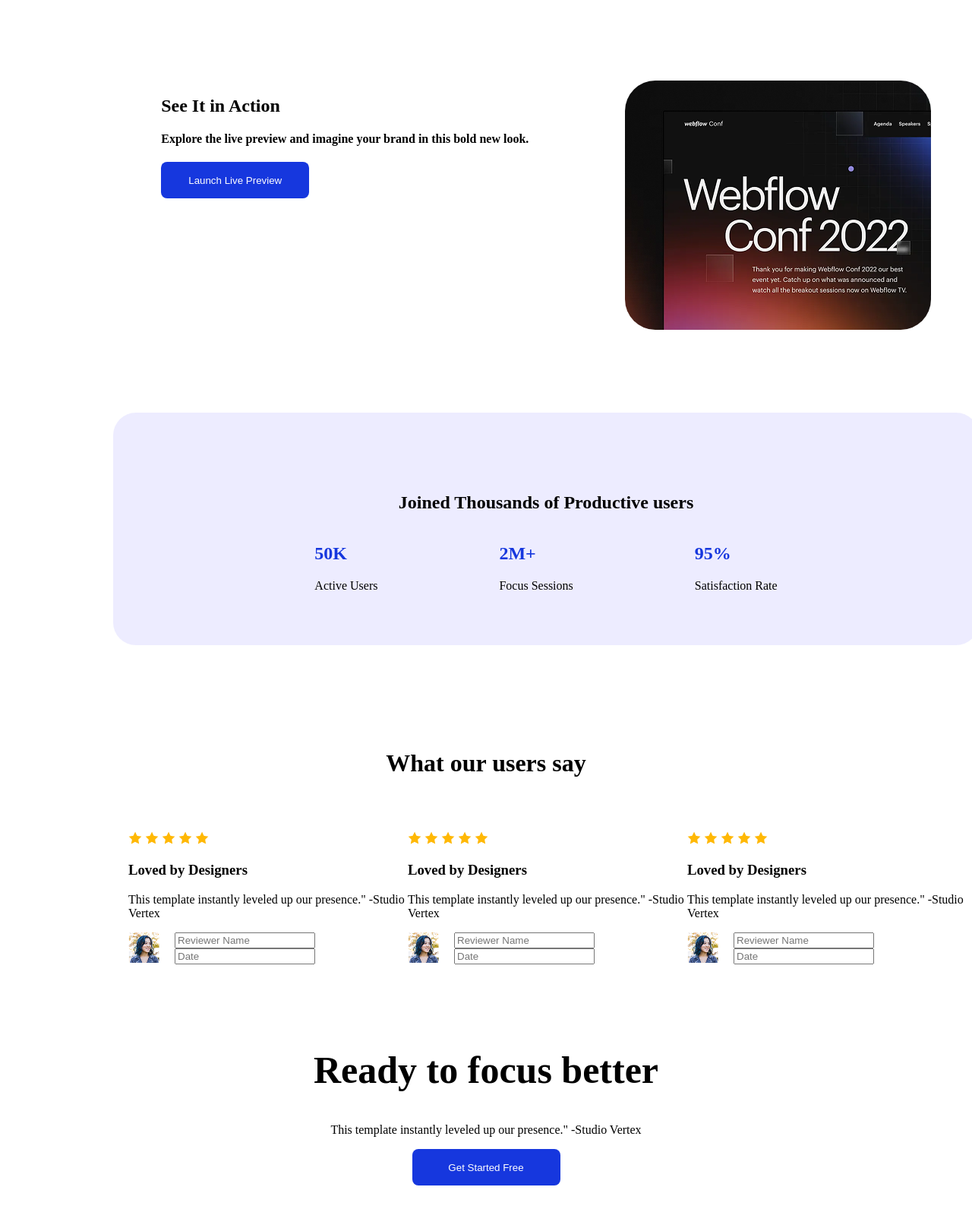
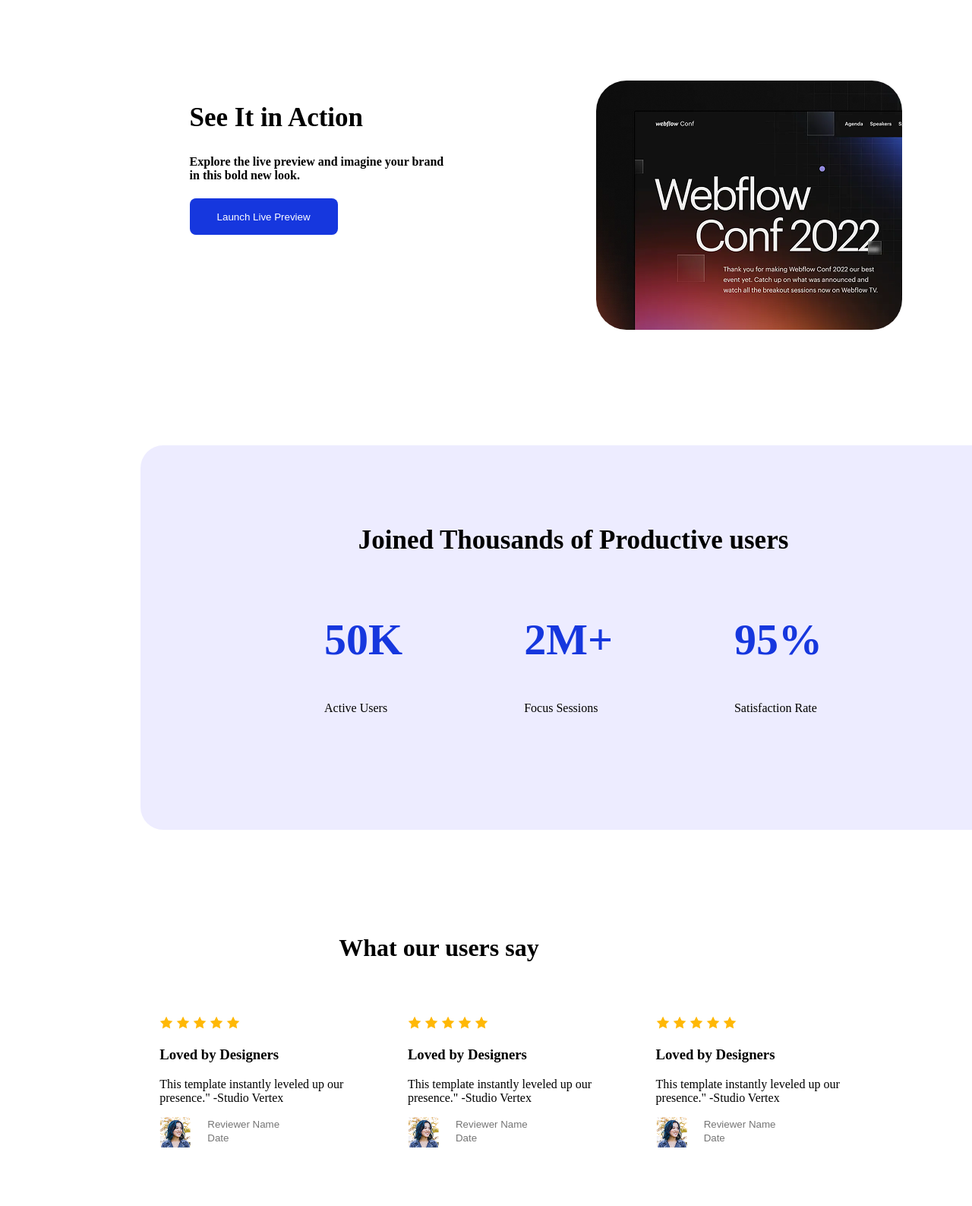
Before and after one commit to Devil4258/assignment1, a plain HTML site: page index.html in a window 1280 px wide. Shown: the part 800-2387 px from the top of the page at 76% size. Drawn offline with Linux system fonts and the light colour scheme.

Commit message:
forth part

```diff
--- a/index.html
+++ b/index.html
@@ -4,16 +4,19 @@
     <meta charset="UTF-8">
     <meta name="viewport" content="width=device-width, initial-scale=1.0">
     <title>Document</title>
+    <link rel="preconnect" href="https://fonts.googleapis.com">
+<link rel="preconnect" href="https://fonts.gstatic.com" crossorigin>
+<link href="https://fonts.googleapis.com/css2?family=Inter:ital,opsz,wght@0,14..32,100..900;1,14..32,100..900&display=swap" rel="stylesheet">
     <link rel="stylesheet" href="style.css">
 </head>
 <body>
     <section class="banner">
         <nav class="navbar">
-            <h1 class="color bold1"><b>LOGO</b></h1>
-            <button class="button1">Sign Up</button>
+            <div><h1 class="color bold"><b>LOGO</b></h1></div>
+            <div class="pading"><button class="button1">Sign Up</button></div>
         </nav>
         <div class="banner-content">
-            <h1> <b>Cool Dark Ul Template for <br> Webflow Agencies!</b> </h1>
+            <h1 class="bold2"> <b>Cool Dark Ul Template for <br> Webflow Agencies!</b> </h1>
             <button class="button1" >Stay Focused</button>
         </div>
     </section>
@@ -22,8 +25,8 @@
     <section>
         <div class="section1">
             <div>
-                <h1>See It in Action</h1>
-                <h4>Explore the live preview and imagine your brand in this bold new look.</h4>
+                <h1 class="bold1">See It in Action</h1>
+                <h4>Explore the live preview and imagine your brand <br> in this bold new look.</h4>
                 <button class="button1">Launch Live Preview</button>
             </div>
             <div>
@@ -34,22 +37,22 @@
 
         <div class="section2">
             <div >
-                <h1 class="heading">Joined Thousands of Productive users</h1>
+                <h1 class="heading bold1">Joined Thousands of Productive users</h1>
             </div>
 
             <div class="rating">
                 <div>
-                    <h1 class="color">50K</h1>
+                    <h1 class="color bold2">50K</h1>
                     <p>Active Users</p>
                 </div>
 
                 <div>
-                    <h1 class="color">2M+</h1>
+                    <h1 class="color bold2">2M+</h1>
                     <p>Focus Sessions</p>
                 </div>
 
                 <div>
-                    <h1 class="color">95%</h1>
+                    <h1 class="color bold2">95%</h1>
                     <p>Satisfaction Rate</p>
                 </div>
             </div>
@@ -69,14 +72,14 @@
                     <img src="./Assets/icon-star.png" alt="">
                     <img src="./Assets/icon-star.png" alt="">
                     <h3>Loved by Designers</h3>
-                    <p>This template instantly leveled up our presence." -Studio Vertex</p>
+                    <p>This template instantly leveled up our <br> presence." -Studio Vertex</p>
                     <div class="loved">
                         <div>
                             <img src="./Assets/avatar.png" alt="">
                         </div>
                         <div>
-                            <input type="text" placeholder="Reviewer Name">
-                            <input type="text" placeholder="Date">
+                            <input class="border" type="text" placeholder="Reviewer Name"><br>
+                            <input class="border" type="text" placeholder="Date">
                         </div>
                     </div>
                 </div>
@@ -89,15 +92,15 @@
                     <img src="./Assets/icon-star.png" alt="">
                     <img src="./Assets/icon-star.png" alt="">
                     <h3>Loved by Designers</h3>
-                    <p>This template instantly leveled up our presence." -Studio Vertex</p>
+                    <p>This template instantly leveled up our <br> presence." -Studio Vertex</p>
                     <div class="loved">
                         <div class="">
                             <img src="./Assets/avatar.png" alt="">
                         </div>
 
                         <div>
-                            <input type="text" placeholder="Reviewer Name">
-                            <input type="text" placeholder="Date">
+                            <input class="border" type="text" placeholder="Reviewer Name"><br>
+                            <input class="border" type="text" placeholder="Date">
                         </div>
 
                     </div>
@@ -111,23 +114,23 @@
                     <img src="./Assets/icon-star.png" alt="">
                     <img src="./Assets/icon-star.png" alt="">
                     <h3>Loved by Designers</h3>
-                    <p>This template instantly leveled up our presence." -Studio Vertex</p>
+                    <p>This template instantly leveled up our <br> presence." -Studio Vertex</p>
                     <div class="loved">
                         <div>
                             <img src="./Assets/avatar.png" alt="">
                         </div>
 
                         <div>
-                            <input type="text" placeholder="Reviewer Name">
-                            <input type="text" placeholder="Date">
+                            <input class="border" type="text" placeholder="Reviewer Name"><br>
+                            <input class="border" type="text" placeholder="Date">
                         </div>
 
                     </div>
             </div>
-        </main>
+        </main><br>
 
 
-<section class="section4">
+  <section class="section4">
         <div class="focus">
             <h1 class="bold">Ready to focus better</h1>
             <p>This template instantly leveled up our presence." -Studio Vertex</p>
@@ -137,7 +140,7 @@
         <div  class="image">
             <img class="second" src="./Assets/wc-big.png" alt="">
         </div>
-    </section>
+  </section><br>
 
 
     <section class="section5">
@@ -156,7 +159,7 @@
                 </form>
             </div>
 
-    </section>
+    </section><br>
 
 
 </body>
@@ -164,15 +167,15 @@
 
 <footer class="footer">
  <div class="focus">
-    <h1 class="color size">LOGO</h1>
-    <p> Ready to elevate your online presence? Contact us today to discuss your project and discover how we can bring your vision to life.</p>
+    <h1 class="color bold2">LOGO</h1>
+    <p> Ready to elevate your online presence? Contact us today to discuss <br> your project and discover how we can bring your vision to life.</p>
  </div>
 
         <div class="footer-links">
-            <a href="#">Home</a>
-            <a href="#">About</a>
-            <a href="#">How it Works</a>
-            <a href="#">Services</a>
+            <a class="text" href="#">Home</a>
+            <a class="text" href="#">About</a>
+            <a class="text" href="#">How it Works</a>
+            <a class="text" href="#">Services</a>
         </div>
 
 </footer>
--- a/style.css
+++ b/style.css
@@ -33,12 +33,13 @@
     padding-top: 105px;
 }
 .section2 {
-    margin-top: 107px;
     width: 1140px;
     height: 306px;
     background-color: rgba(78, 71, 255, 0.1);
-    margin-left: 141px;
     border-radius: 30px;
+    margin-left: 177px;
+    padding-bottom: 200px;
+    margin-top: 150px;
 }
 .rating {
     display: flex;
@@ -51,11 +52,11 @@
     margin-left: 160px;
 
 }
-.review {
+/* .review {
     width: 366px;
     height: 243px;
 
-}
+} */
 .users {
     text-align: center;
     padding-bottom: 50px;
@@ -74,6 +75,8 @@
 }
 .main {
     margin-top: 137px;
+    width: 1140px;
+    height: 342px;
 }
 .focus {
     text-align: center;
@@ -110,7 +113,6 @@
     display: flex;
     justify-content: center;
     gap: 50px;
-    text-decoration: none;
 
 }
 .footer {
@@ -147,11 +149,29 @@
     color: white;
 }
 .bold {
-    font-size: 50px;
+    font-family: "inter";
+    font-size: 40px;
+    font-weight: bold;
 }
 .color {
     color: #1637de;
 }
 .bold1 {
-    font-size: 25px;
+    font-size: 35px;
+
 }
+.border {
+    border: none;
+}
+.text {
+    text-decoration: none;
+    color: black;
+}
+.pading {
+    padding-top: 35px;
+}
+.bold2 {
+    font-size: 58px;
+    font-weight: 900;
+
+}
```
